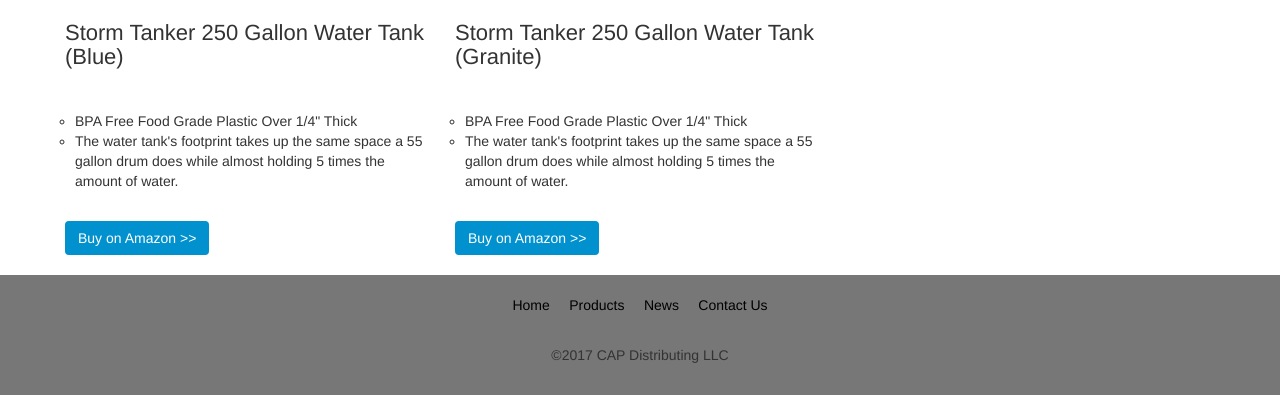
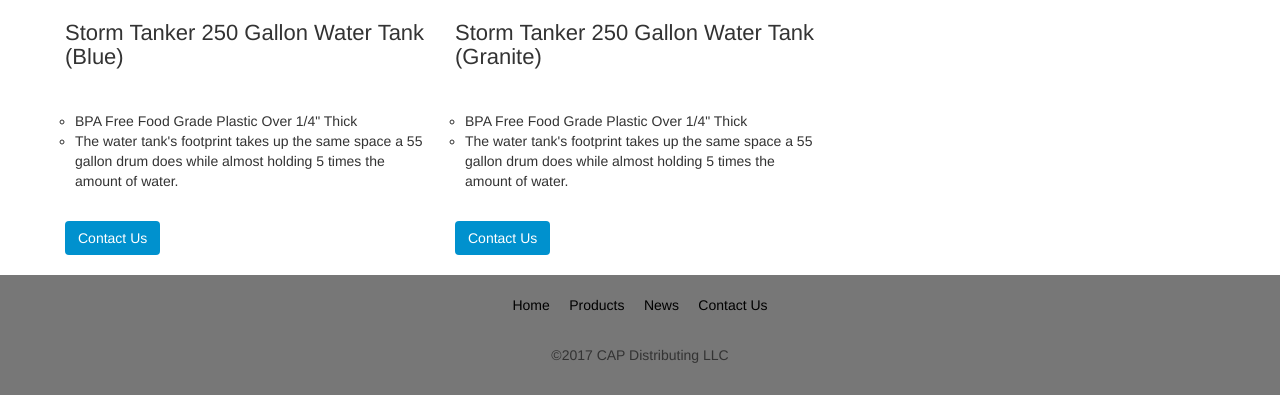
Before and after one commit to CAPDistributing/cap-website, a PHP site: page /products/water-tanks.php in a window 1280 px wide. Shown: the part 620-1015 px from the top of the page. Run offline with PHP 8.4, Linux system fonts and the light colour scheme.

Commit message:
Changed Storm Tanker link to point to contact form.

```diff
--- a/products/water-tanks.php
+++ b/products/water-tanks.php
@@ -24,7 +24,8 @@
           <li class="product-bullets-li">{{product.bullets[0]}}</li>
           <li class="product-bullets-li">{{product.bullets[1]}}</li>
         </ul>
-        <a class="btn btn-cap" ng-href="{{product.amazonLink}}">Buy on Amazon &gt;&gt;</a>
+        <?php #<a class="btn btn-cap" ng-href="{{product.amazonLink}}">Buy on Amazon &gt;&gt;</a>; ?>
+        <a class="btn btn-cap" href="/contact.php">Contact Us</a>
       </div>
     </div>
 
```
